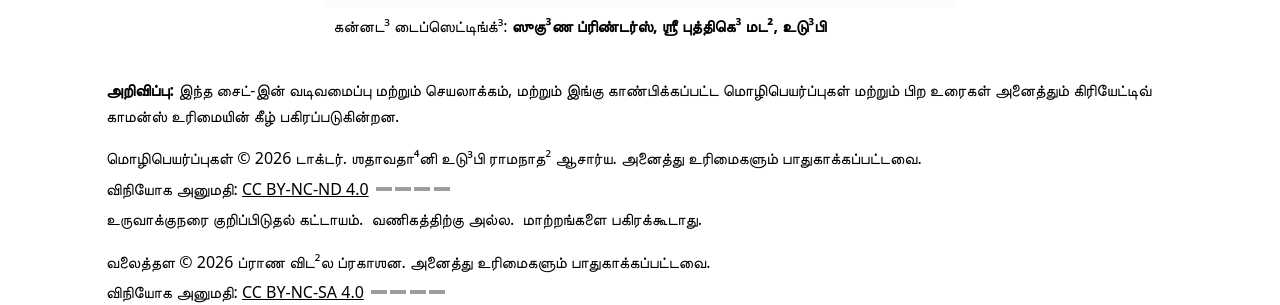
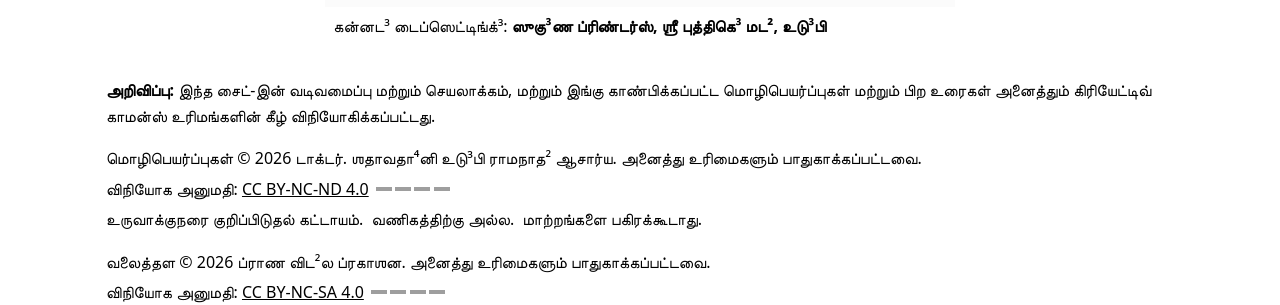
Before and after one commit to prawipra/gs_stage, a Jekyll site: the page built from tam/about.md, in a window 1280 px wide. Shown: the part 666-971 px from the top of the page. Built offline with Jekyll 4.4.1, drawn with Linux system fonts in a browser that asks for light colours; grey boxes are pictures that could not be loaded.

Commit message:
Make plural

```diff
--- a/_data/about.yml
+++ b/_data/about.yml
@@ -265,11 +265,11 @@ notice:
 common_cc_license_statement:
   kan: |
     ಈ ಸೈಟ್‌ನ ವಿನ್ಯಾಸ ಮತ್ತು ಕಾರ್ಯಾನ್ವಯ, ಹಾಗೂ ಇಲ್ಲಿ ಪ್ರದರ್ಶಿಸಿದ ಅನುವಾದಗಳು
-    ಮತ್ತು ಇತರ ಪಠ್ಯ, ಎಲ್ಲವೂ ಕ್ರಿಯೇಟಿವ್ ಕಾಮನ್ಸ್ ಪರವಾನಿಗೆಯಡಿ ಹಂಚಲ್ಪಟ್ಟಿವೆ.
+    ಮತ್ತು ಇತರ ಪಠ್ಯ, ಎಲ್ಲವೂ ಕ್ರಿಯೇಟಿವ್ ಕಾಮನ್ಸ್ ಪರವಾನಿಗೆಗಳಡಿ ಹಂಚಲ್ಪಟ್ಟಿವೆ.
 
   eng: |
     This site's design and implementation as well as the translations and other
-    text presented are all distributed under a Creative Commons license.
+    text presented are all distributed under Creative Commons licenses.
 
   hin: |
     इस साइट का विन्यास और कार्यान्वयन, तथा यहाँ प्रदर्शित अनुवाद और
@@ -278,17 +278,16 @@ common_cc_license_statement:
   tam: |
     இந்த சைட்‑இன் வடிவமைப்பு மற்றும் செயலாக்கம், மற்றும் இங்கு
     காண்பிக்கப்பட்ட மொழிபெயர்ப்புகள் மற்றும் பிற உரைகள்
-    அனைத்தும் கிரியேட்டிவ் காமன்ஸ் உரிமையின் கீழ் பகிரப்படுகின்றன.
+    அனைத்தும் கிரியேட்டிவ் காமன்ஸ் உரிமங்களின் கீழ் விநியோகிக்கப்பட்டது.
 
   tel: |
     ఈ సైట్ డిజైన్ మరియు అమలు, అలాగే ఇక్కడ చూపించిన అనువాదాలు మరియు
-    ఇతర పాఠ్యాలు అన్నీ క్రియేటివ్ కామన్స్ లైసెన్స్ కింద పంపిణీ చేయబడ్డాయి.
-
+    ఇతర పాఠ్యాలు అన్నీ క్రియేటివ్ కామన్స్ లైసెన్స్‌ల క్రింద పంపిణీ చేయబడింది.
 
   mal: |
     ഈ സൈറ്റ്‌ന്റെ രൂപകൽപ്പനയും നടപ്പാക്കലും, ഇവിടെ പ്രദർശിപ്പിച്ച
     വിവർത്തനങ്ങളും മറ്റ് പാഠ്യങ്ങളും എല്ലാം ക്രിയേറ്റീവ് കോമൺസ്
-    ലൈസൻസിന്റെ കീഴിലാണ് വിതരണം ചെയ്യപ്പെടുന്നത്.
+    ലൈസൻസുകൾക്ക് കീഴിൽ വിതരണം ചെയ്‌തു.
 
 all_rights_reserved:
   kan:
```
